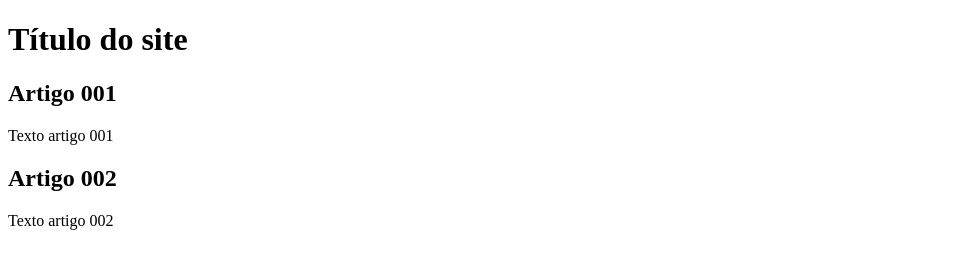
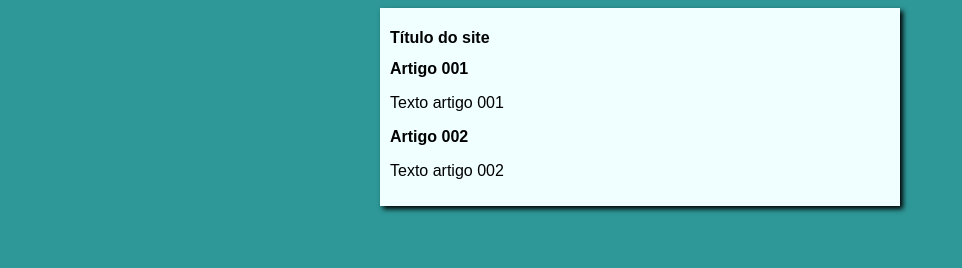
Before and after one commit to lluizgustavo/projeto-CeV, a plain HTML site: page index.html in a window 1280 px wide. Shown: the whole page, without its empty margins (0-962 px from the left). Drawn offline with Linux system fonts and the light colour scheme.

Commit message:
creating the design

```diff
--- /dev/null
+++ b/estilos/style.css
@@ -0,0 +1,17 @@
+* {
+    font-family: Arial, Helvetica, sans-serif;
+    font-size: 16px;
+}
+
+body {
+    background-color: rgb(46, 151, 151);
+}
+
+
+main {
+    background-color: azure;
+    width: 500px;
+    margin: auto;
+    padding: 10px;
+    box-shadow: 3px 3px 5px black
+}
--- a/index.html
+++ b/index.html
@@ -4,6 +4,7 @@
     <meta charset="UTF-8">
     <meta name="viewport" content="width=device-width, initial-scale=1.0">
     <title>Título do site</title>
+    <link rel="stylesheet" href="estilos/style.css">
 </head>
 <body>
     <main>
```
